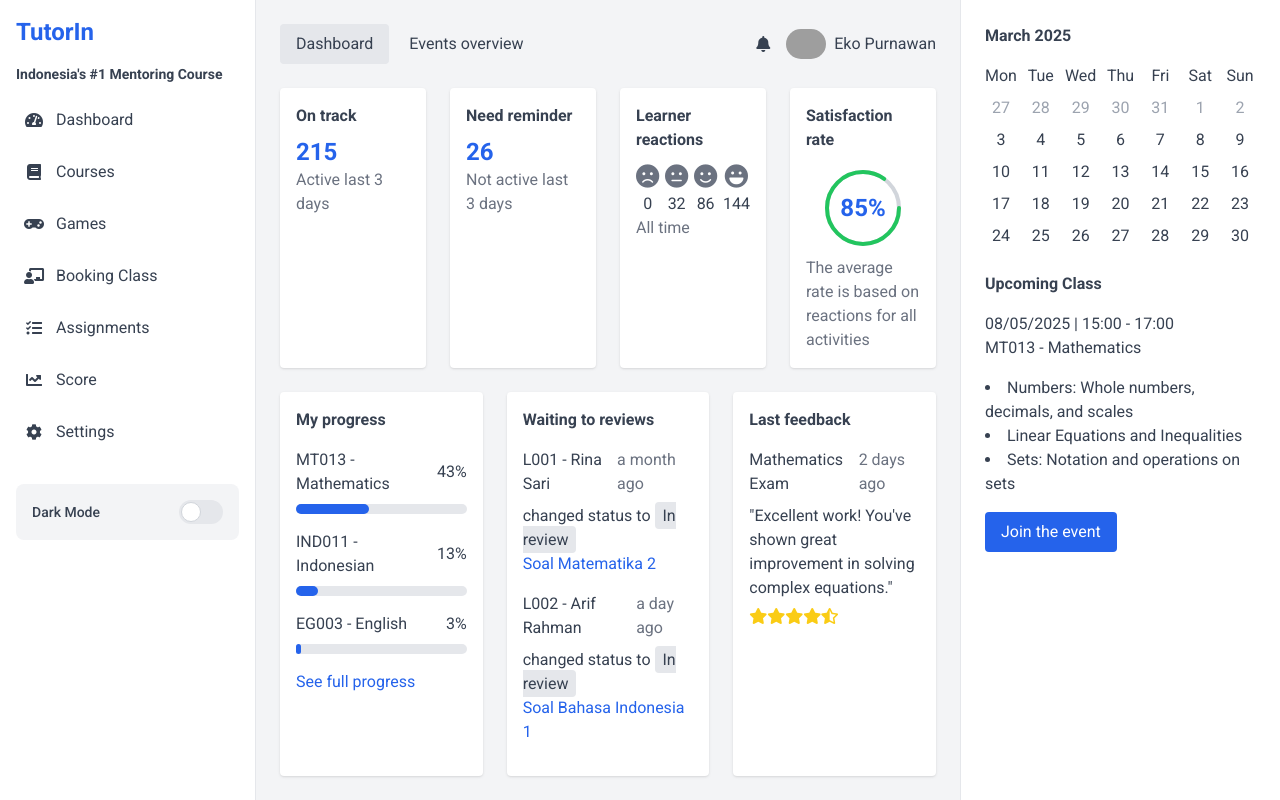
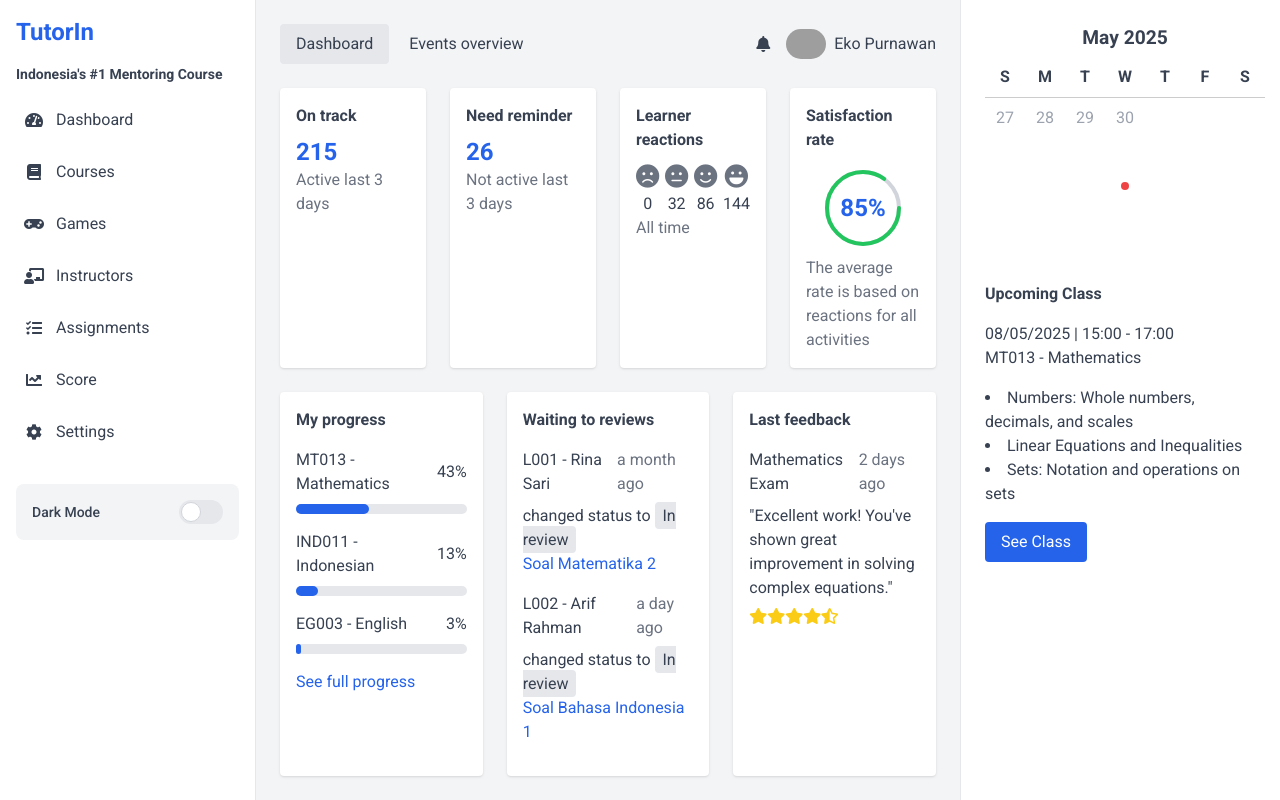
Before and after one commit to wildaaaann/TutorIn, a plain HTML site: page index.html in a window 1280 px wide. Drawn offline with nearby package versions, Linux system fonts and the light colour scheme; grey boxes are pictures that could not be loaded.

Commit message:
Update index.html

```diff
--- a/index.html
+++ b/index.html
@@ -47,7 +47,7 @@
           <li>
             <a class="flex items-center p-2 text-gray-700 dark:text-gray-300 hover:text-blue-600 dark:hover:text-blue-400 transition-colors rounded-lg hover:bg-gray-100 dark:hover:bg-gray-800" href="#">
               <i class="fas fa-chalkboard-teacher mr-3 w-5 text-center"></i>
-              <span>Booking Class</span>
+              <span>Instructors</span>
             </a>
           </li>
           <li>
@@ -115,19 +115,19 @@
           <h3 class="text-gray-700 dark:text-gray-300 font-semibold mb-2">Learner reactions</h3>
           <div class="flex justify-between items-center">
             <div class="text-center">
-              <i class="fas fa-frown text-2xl text-gray-500 dark:text-yellow-400"></i>
+              <i class="fas fa-frown text-2xl text-gray-500 dark:text-gray-400"></i>
               <p class="dark:text-gray-300">0</p>
             </div>
             <div class="text-center">
-              <i class="fas fa-meh text-2xl text-gray-500 dark:text-yellow-400"></i>
+              <i class="fas fa-meh text-2xl text-gray-500 dark:text-gray-400"></i>
               <p class="dark:text-gray-300">32</p>
             </div>
             <div class="text-center">
-              <i class="fas fa-smile text-2xl text-gray-500 dark:text-yellow-400"></i>
+              <i class="fas fa-smile text-2xl text-gray-500 dark:text-gray-400"></i>
               <p class="dark:text-gray-300">86</p>
             </div>
             <div class="text-center">
-              <i class="fas fa-laugh text-2xl text-gray-500 dark:text-yellow-400"></i>
+              <i class="fas fa-laugh text-2xl text-gray-500 dark:text-gray-400"></i>
               <p class="dark:text-gray-300">144</p>
             </div>
           </div>
@@ -234,52 +234,26 @@
     <!-- Right Sidebar -->
     <div class="w-80 bg-white dark:bg-gray-900 border-l dark:border-gray-700 p-6">
       <div class="mb-6">
-        <h3 class="text-gray-700 dark:text-gray-300 font-semibold mb-4">March 2025</h3>
-        <div class="grid grid-cols-7 gap-2 text-center text-gray-700 dark:text-gray-300">
-          <div>Mon</div>
-          <div>Tue</div>
-          <div>Wed</div>
-          <div>Thu</div>
-          <div>Fri</div>
-          <div>Sat</div>
-          <div>Sun</div>
-          <div class="text-gray-400">27</div>
-          <div class="text-gray-400">28</div>
-          <div class="text-gray-400">29</div>
-          <div class="text-gray-400">30</div>
-          <div class="text-gray-400">31</div>
-          <div class="text-gray-400">1</div>
-          <div class="text-gray-400">2</div>
-          <div>3</div>
-          <div>4</div>
-          <div>5</div>
-          <div>6</div>
-          <div>7</div>
-          <div>8</div>
-          <div>9</div>
-          <div>10</div>
-          <div>11</div>
-          <div>12</div>
-          <div>13</div>
-          <div>14</div>
-          <div>15</div>
-          <div>16</div>
-          <div>17</div>
-          <div>18</div>
-          <div>19</div>
-          <div>20</div>
-          <div>21</div>
-          <div>22</div>
-          <div>23</div>
-          <div>24</div>
-          <div>25</div>
-          <div>26</div>
-          <div>27</div>
-          <div>28</div>
-          <div>29</div>
-          <div>30</div>
+        <!-- Kalender Dinamis -->
+        <div class="calendar">
+          <div class="month-title" id="monthTitle">April 2025</div>
+
+          <!-- Nama Hari -->
+          <div class="days-header">
+            <div>S</div>
+            <div>M</div>
+            <div>T</div>
+            <div>W</div>
+            <div>T</div>
+            <div>F</div>
+            <div>S</div>
+          </div>
+
+          <!-- Tanggal -->
+          <div class="dates" id="calendarDates"></div>
         </div>
       </div>
+      <!-- deskripsi -->
       <div class="mb-6">
         <h3 class="text-gray-700 dark:text-gray-300 font-semibold mb-4">Upcoming Class</h3>
         <p class="text-gray-700 dark:text-gray-300">08/05/2025 | 15:00 - 17:00</p>
@@ -292,7 +266,7 @@
           <li>Sets: Notation and operations on sets</li>
         </ul>
         <button class="px-4 py-2 bg-blue-600 hover:bg-blue-700 text-white rounded transition-colors">
-          Join the event
+          See Class
         </button>
       </div>
     </div>
```
